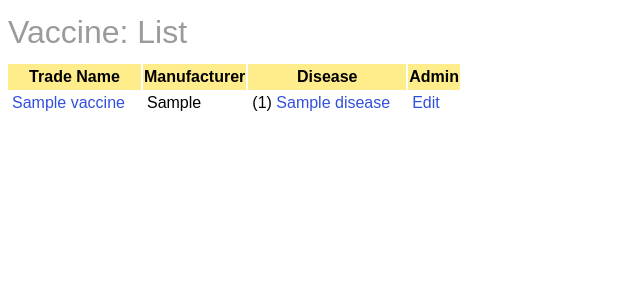
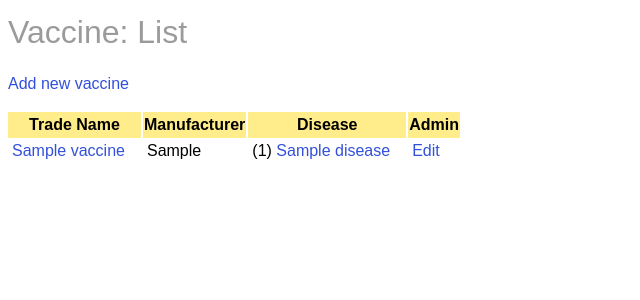
Before and after one commit to sirodoht/allthevaccines, a Django app: page / in a window 1280 px wide. Shown: the part 56-356 px from the top of the page, without its empty margins (0-640 px from the left). Run offline with Django 4.2, Linux system fonts and the light colour scheme; a user stored in the database is signed in; tables that the repository leaves empty hold one stand-in row (values such as "Sample post").

Commit message:
add new vaccine link on index

```diff
--- a/main/templates/main/index.html
+++ b/main/templates/main/index.html
@@ -6,6 +6,13 @@
 
 {% block content %}
 <h1><span class="muted">Vaccine: List</span></h1>
+
+{% if request.user.is_authenticated and request.user.is_superuser %}
+<p>
+    <a href="{% url 'admin:main_vaccine_add' %}">Add new vaccine</a>
+</p>
+{% endif %}
+
 <table>
     <thead>
         <th scope="col">Trade Name</th>
```
